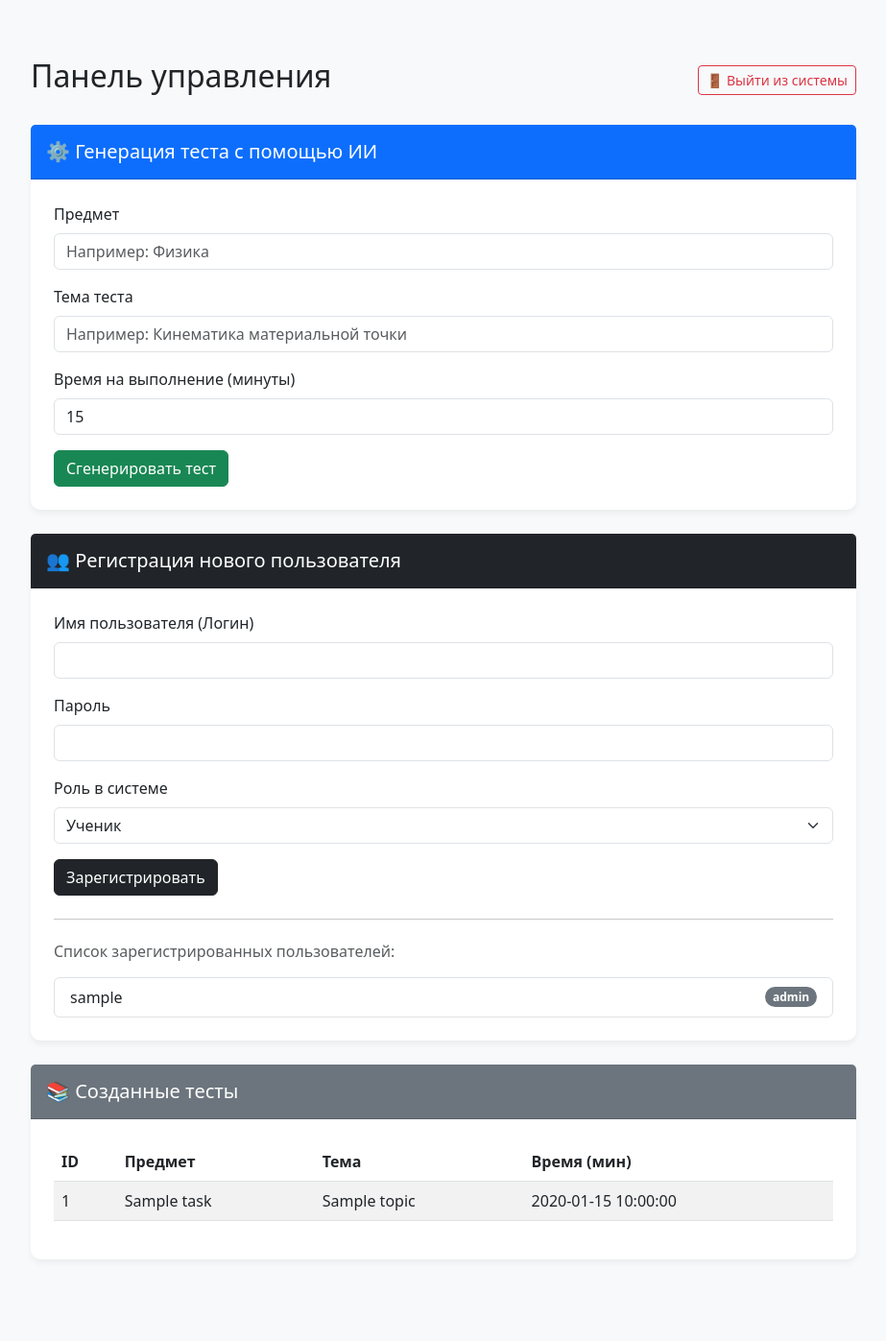
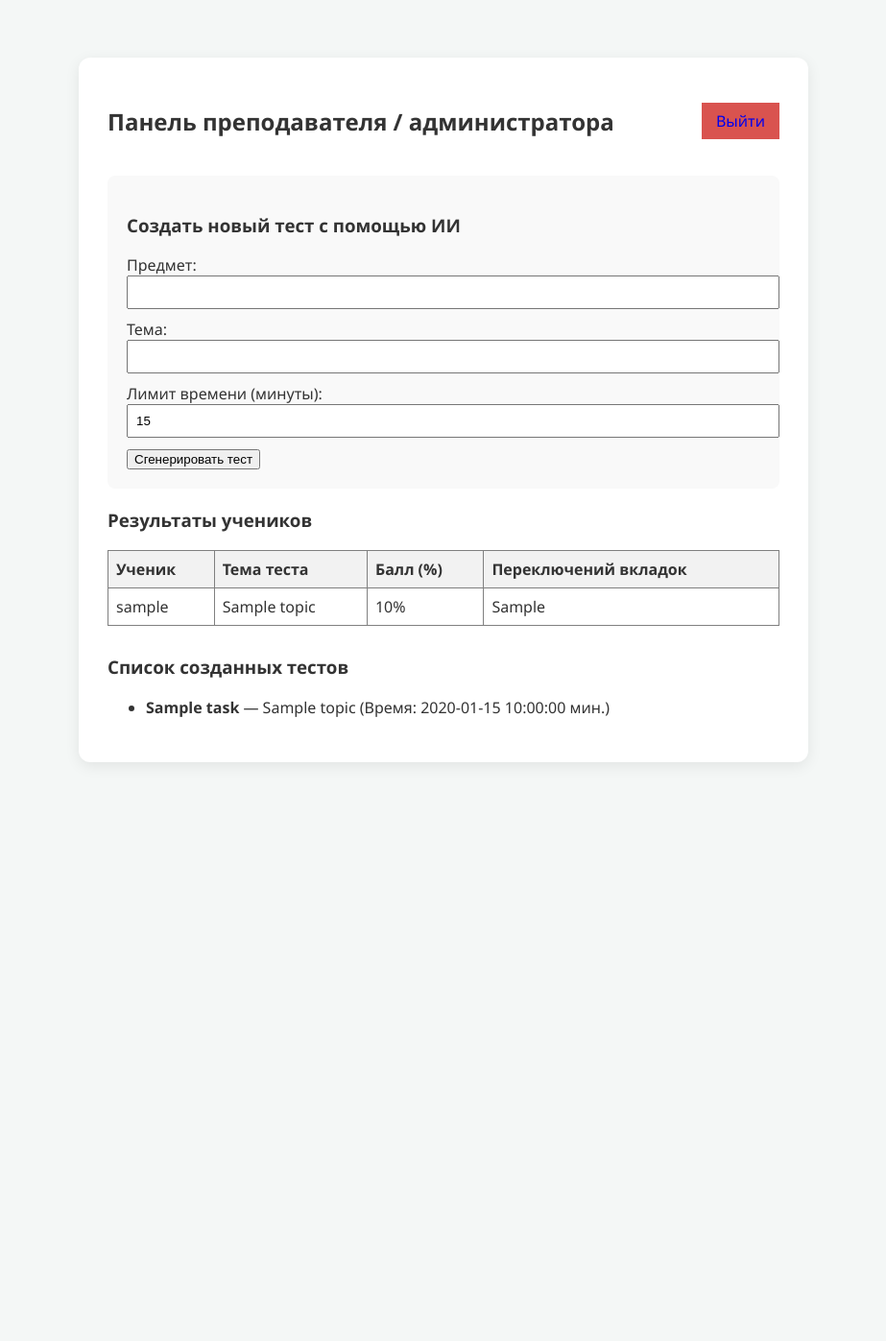
Before and after one commit to hamenovtamir-byte/SmartHomeTask, a FastAPI app: template templates/teacher.html in a window 1280 px wide. Shown: the whole page at 96% size, without its empty margins (178-1101 px from the left). After the commit the page ends 795 px from the top, so only its background shows below. Run offline with FastAPI, Linux system fonts and the light colour scheme; the template is opened without the code that fills it: most values are stand-ins (such as "Sample title", 1, 10 or a date in 2020).

Commit message:
Update teacher.html

```diff
--- a/templates/teacher.html
+++ b/templates/teacher.html
@@ -2,117 +2,74 @@
 <html lang="ru">
 <head>
     <meta charset="UTF-8">
-    <title>Панель управления - Smart HomeTask</title>
-    <link href="https://cdn.jsdelivr.net/npm/bootstrap@5.3.0/dist/css/bootstrap.min.css" rel="stylesheet">
-    <style>
-        body { background-color: #f8f9fa; }
-        .dashboard-container { max-width: 900px; margin: 40px auto; padding: 20px; }
-        .card { border: none; border-radius: 10px; box-shadow: 0 4px 6px rgba(0,0,0,0.05); margin-bottom: 25px; }
-    </style>
+    <meta name="viewport" content="width=device-width, initial-scale=1.0">
+    <title>Панель преподавателя</title>
+    <link rel="stylesheet" href="/static/style.css">
 </head>
 <body>
+    <div class="container">
+        <header class="teacher-header" style="display: flex; justify-content: space-between; align-items: center; margin-bottom: 20px;">
+            <h2>Панель преподавателя / администратора</h2>
+            <a href="/logout" class="btn-submit" style="background-color: #d9534f; padding: 8px 15px; text-decoration: none;">Выйти</a>
+        </header>
 
-<div class="container dashboard-container">
-    <!-- Шапка с кнопкой выхода -->
-    <div class="d-flex justify-content-between align-items-center mb-4">
-        <h2>Панель управления</h2>
-        <a href="/logout" class="btn btn-outline-danger btn-sm">🚪 Выйти из системы</a>
+        <section class="generator-section" style="background: #f9f9f9; padding: 20px; border-radius: 8px; margin-bottom: 20px;">
+            <h3>Создать новый тест с помощью ИИ</h3>
+            <form action="/teacher/generate_task_ai" method="POST">
+                <div style="margin-bottom: 10px;">
+                    <label>Предмет:</label><br>
+                    <input type="text" name="subject" required style="width: 100%; padding: 8px;">
                 </div>
+                <div style="margin-bottom: 10px;">
+                    <label>Тема:</label><br>
+                    <input type="text" name="topic" required style="width: 100%; padding: 8px;">
+                </div>
+                <div style="margin-bottom: 10px;">
+                    <label>Лимит времени (минуты):</label><br>
+                    <input type="number" name="time_limit" value="15" required style="width: 100%; padding: 8px;">
+                </div>
+                <button type="submit" class="btn-submit">Сгенерировать тест</button>
+            </form>
+        </section>
 
-    <!-- Блок генерации теста через ИИ -->
-    <div class="card">
-        <div class="card-header bg-primary text-white py-3">
-            <h5 class="mb-0">⚙️ Генерация теста с помощью ИИ</h5>
-        </div>
-        <div class="card-body p-4">
-            <form method="POST" action="/teacher/generate_task_ai">
-                <div class="mb-3">
-                    <label for="subject" class="form-label">Предмет</label>
-                    <input type="text" class="form-control" id="subject" name="subject" placeholder="Например: Физика" required>
-                </div>
-                <div class="mb-3">
-                    <label for="topic" class="form-label">Тема теста</label>
-                    <input type="text" class="form-control" id="topic" name="topic" placeholder="Например: Кинематика материальной точки" required>
-                </div>
-                <div class="mb-3">
-                    <label for="time_limit" class="form-label">Время на выполнение (минуты)</label>
-                    <input type="number" class="form-control" id="time_limit" name="time_limit" value="15" min="1" required>
-                </div>
-                <button type="submit" class="btn btn-success">Сгенерировать тест</button>
-            </form>
-        </div>
-    </div>
-
-    <!-- Блок регистрации пользователей -->
-    <div class="card">
-        <div class="card-header bg-dark text-white py-3">
-            <h5 class="mb-0">👥 Регистрация нового пользователя</h5>
-        </div>
-        <div class="card-body p-4">
-            <form method="POST" action="/register">
-                <div class="mb-3">
-                    <label for="username" class="form-label">Имя пользователя (Логин)</label>
-                    <input type="text" class="form-control" id="username" name="username" required>
-                </div>
-                <div class="mb-3">
-                    <label for="password" class="form-label">Пароль</label>
-                    <input type="password" class="form-control" id="password" name="password" required>
-                </div>
-                <div class="mb-3">
-                    <label for="role" class="form-label">Роль в системе</label>
-                    <select class="form-select" id="role" name="role" required>
-                        <option value="student">Ученик</option>
-                        <option value="teacher">Учитель</option>
-                        <option value="admin">Администратор</option>
-                    </select>
-                </div>
-                <button type="submit" class="btn btn-dark">Зарегистрировать</button>
-            </form>
-
-            <hr class="my-4">
-            <h6 class="text-muted mb-3">Список зарегистрированных пользователей:</h6>
-            <ul class="list-group">
-                {% for u in users %}
-                    <li class="list-group-item d-flex justify-content-between align-items-center">
-                        <span>{{ u.username }}</span>
-                        <span class="badge bg-secondary rounded-pill">{{ u.role }}</span>
-                    </li>
-                {% endfor %}
-            </ul>
-        </div>
-    </div>
-
-    <!-- Список созданных тестов -->
-    <div class="card">
-        <div class="card-header bg-secondary text-white py-3">
-            <h5 class="mb-0">📚 Созданные тесты</h5>
-        </div>
-        <div class="card-body p-4">
-            <div class="table-responsive">
-                <table class="table table-striped align-middle">
+        <section class="results-section" style="margin-bottom: 30px;">
+            <h3>Результаты учеников</h3>
+            <table border="1" style="width: 100%; border-collapse: collapse; margin-top: 10px; text-align: left;">
                 <thead>
-                        <tr>
-                            <th>ID</th>
-                            <th>Предмет</th>
-                            <th>Тема</th>
-                            <th>Время (мин)</th>
+                    <tr style="background-color: #f2f2f2;">
+                        <th style="padding: 8px;">Ученик</th>
+                        <th style="padding: 8px;">Тема теста</th>
+                        <th style="padding: 8px;">Балл (%)</th>
+                        <th style="padding: 8px;">Переключений вкладок</th>
                     </tr>
                 </thead>
                 <tbody>
-                        {% for t in tasks %}
+                    {% for r in results %}
                         <tr>
-                                <td>{{ t.id }}</td>
-                                <td>{{ t.subject }}</td>
-                                <td>{{ t.topic }}</td>
-                                <td>{{ t.time_limit }}</td>
+                            <td style="padding: 8px;">{{ r.username }}</td>
+                            <td style="padding: 8px;">{{ r.topic }}</td>
+                            <td style="padding: 8px;">{{ r.score }}%</td>
+                            <td style="padding: 8px;">{{ r.tab_switches }}</td>
+                        </tr>
+                    {% else %}
+                        <tr>
+                            <td colspan="4" style="padding: 12px; text-align: center;">Пока нет сданных результатов.</td>
                         </tr>
                     {% endfor %}
                 </tbody>
             </table>
+        </section>
+
+        <section class="tasks-list">
+            <h3>Список созданных тестов</h3>
+            <ul>
+                {% for task in tasks %}
+                    <li style="margin-bottom: 8px;"><strong>{{ task.subject }}</strong> — {{ task.topic }} (Время: {{ task.time_limit }} мин.)</li>
+                {% else %}
+                    <p>Тесты еще не созданы.</p>
+                {% endfor %}
+            </ul>
+        </section>
     </div>
-        </div>
-    </div>
-</div>
-
 </body>
 </html>
```
Lines whose indentation alone changed are shown as unchanged.
